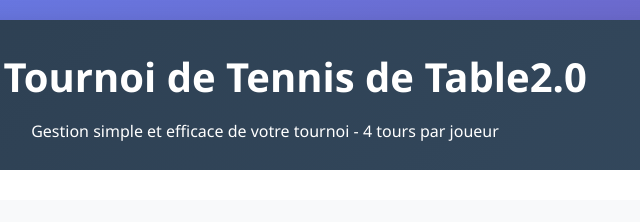
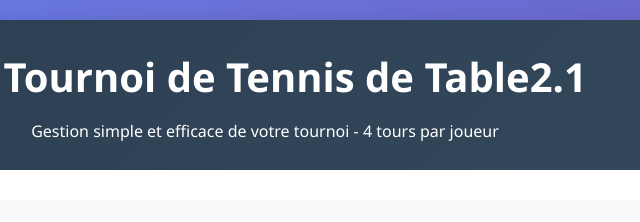
Before and after one commit to Romaincapp/tennisdetable, a plain HTML site: page index.html in a window 1280 px wide. Shown: the top 222 px of the page, 375-1015 px from the left. Drawn offline with Linux system fonts and the light colour scheme.

Commit message:
Update index.html2.1

```diff
--- a/index.html
+++ b/index.html
@@ -715,7 +715,7 @@
 <body>
     <div class="container">
         <div class="header">
-            <h1>🏓 Tournoi de Tennis de Table2.0</h1>
+            <h1>🏓 Tournoi de Tennis de Table2.1</h1>
             <p>Gestion simple et efficace de votre tournoi - 4 tours par joueur</p>
         </div>
 
```
